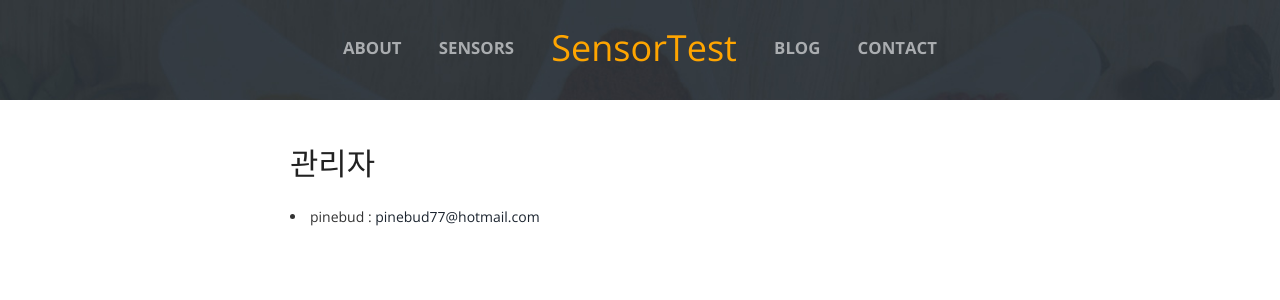
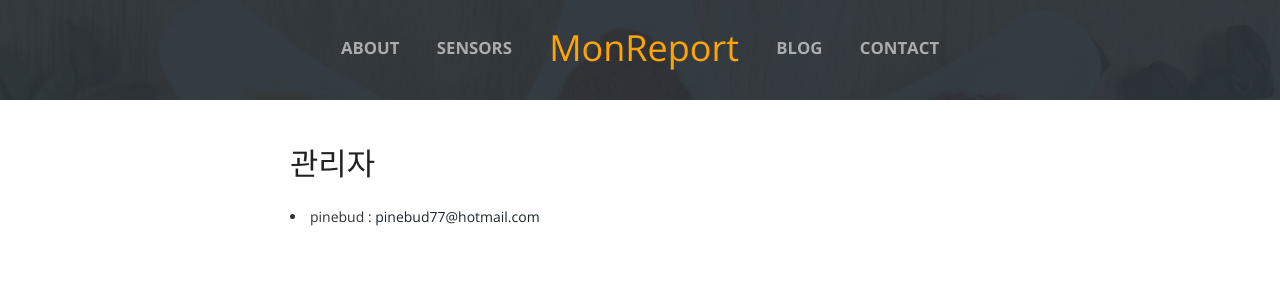
Before and after one commit to pinebud77/sensor_server, a Django app: page /contact/ in a window 1280 px wide. Shown: the top 300 px of the page. Run offline with Django 3.2, Linux system fonts and the light colour scheme; some libraries are stand-ins or nearby versions.

Commit message:
changed homepage title

```diff
--- a/templates/base_kitchen.html
+++ b/templates/base_kitchen.html
@@ -43,7 +43,7 @@ Smartphone Compatible web template, free webdesigns for Nokia, Samsung, LG, Sony
 				<!---->
 			<div class="header-logo">
                 <div class="logo">
-				<a href="/"><h1 style="color: orange;">SensorTest</h1></a>
+				<a href="/"><h1 style="color: orange;">MonReport</h1></a>
 				</div>
 				<div class="top-nav">
 					<span class="menu"> </span>
@@ -68,7 +68,7 @@ Smartphone Compatible web template, free webdesigns for Nokia, Samsung, LG, Sony
 					<ul>
 						<li ><a href="/" data-hover="ABOUT">ABOUT  </a> </li>
 						<li><a href="/sensor/userinfo/" data-hover="SENSORS" > SENSORS</a></li>
-                        <li><a href="/"><h1 style="color: orange;">SensorTest</h1></a></li>
+                        <li><a href="/"><h1 style="color: orange;">MonReport</h1></a></li>
                         <li><a href="http://sensortesthome.blogspot.kr/" data-hover=" BLOG"> BLOG</a></li>
 						<li><a href="/sensor/contact/" data-hover=" CONTACT"> CONTACT</a></li>
 					</ul>
```
